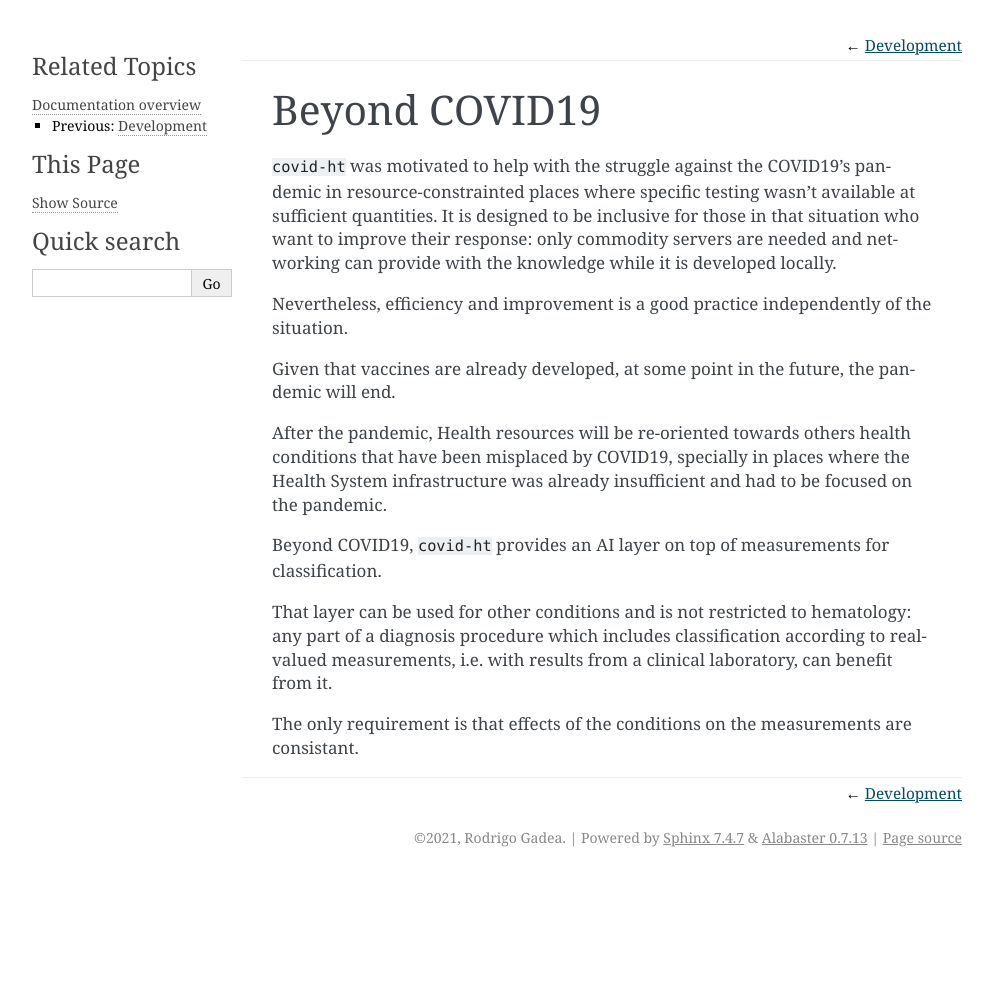
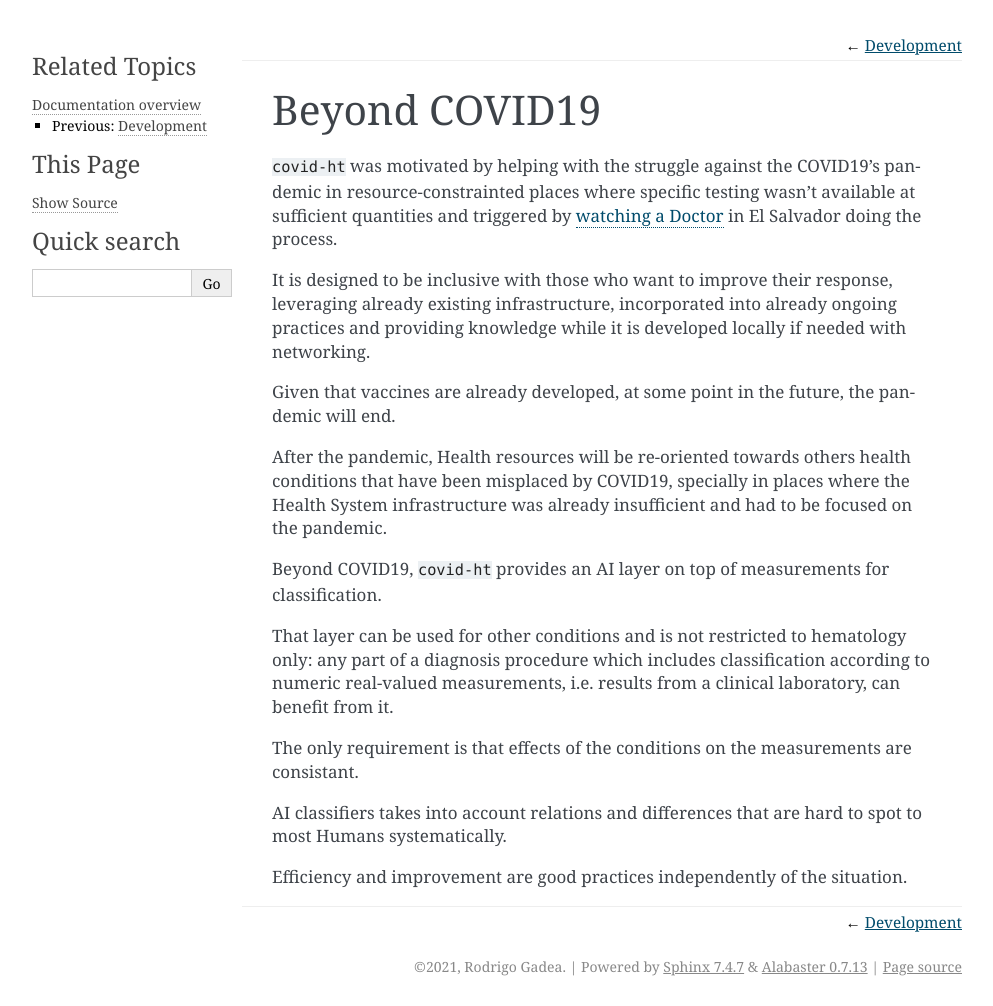
Before and after one commit to math-a3k/covid-ht, a Sphinx documentation site: the page built from docs/beyond_covid19.rst, in a window 1280 px wide. Shown: the whole page, without its empty margins (148-1141 px from the left). Built offline with Sphinx 7.4.7, drawn with Linux system fonts in a browser that asks for light colours; before the commit the page ends 900 px from its top, so only the background shows below that.

Commit message:
Documentation - Beyond COVID19 improvements

```diff
--- a/docs/beyond_covid19.rst
+++ b/docs/beyond_covid19.rst
@@ -4,9 +4,9 @@
 Beyond COVID19
 ==============
 
-``covid-ht`` was motivated to help with the struggle against the COVID19's pandemic in resource-constrainted places where specific testing wasn't available at sufficient quantities. It is designed to be inclusive for those in that situation who want to improve their response: only commodity servers are needed and networking can provide with the knowledge while it is developed locally.
+``covid-ht`` was motivated by helping with the struggle against the COVID19's pandemic in resource-constrainted places where specific testing wasn't available at sufficient quantities and triggered by `watching a Doctor`_ in El Salvador doing the process.
 
-Nevertheless, efficiency and improvement is a good practice independently of the situation.
+It is designed to be inclusive with those who want to improve their response, leveraging already existing infrastructure, incorporated into already ongoing practices and providing knowledge while it is developed locally if needed with networking.
 
 Given that vaccines are already developed, at some point in the future, the pandemic will end.
 
@@ -14,6 +14,12 @@ After the pandemic, Health resources will be re-oriented towards others health c
 
 Beyond COVID19, ``covid-ht`` provides an AI layer on top of measurements for classification.
 
-That layer can be used for other conditions and is not restricted to hematology: any part of a diagnosis procedure which includes classification according to real-valued measurements, i.e. with results from a clinical laboratory, can benefit from it.
+That layer can be used for other conditions and is not restricted to hematology only: any part of a diagnosis procedure which includes classification according to numeric real-valued measurements, i.e. results from a clinical laboratory, can benefit from it.
 
 The only requirement is that effects of the conditions on the measurements are consistant.
+
+AI classifiers takes into account relations and differences that are hard to spot to most Humans systematically.
+
+Efficiency and improvement are good practices independently of the situation.
+
+.. _watching a Doctor: https://youtu.be/ZO6EaAz465Y?t=570
```
